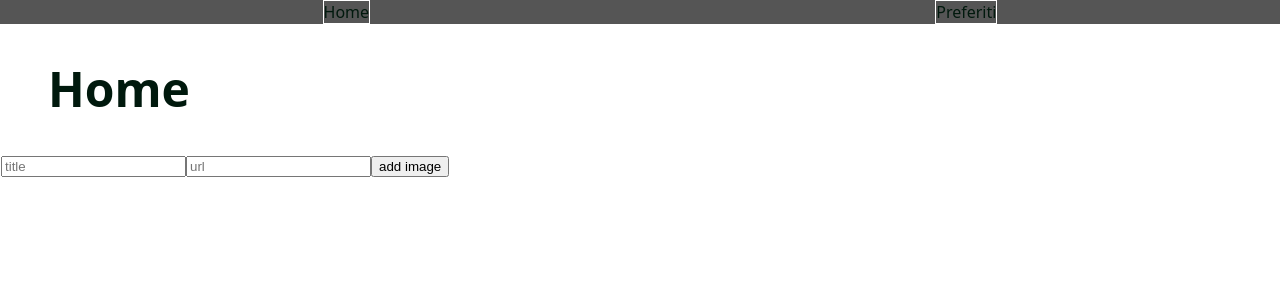
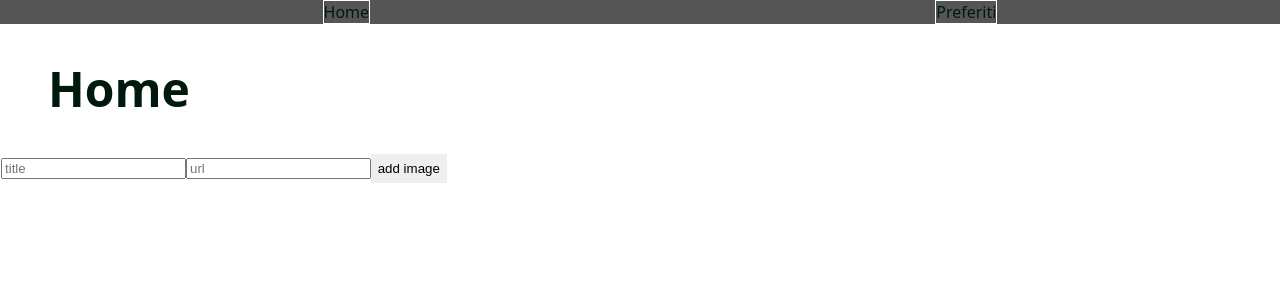
Before and after one commit to Rizaaal/gallery-app, a React (Create React App) app: page / in a window 1280 px wide. Both pictures are taken after a click on the item "Home". Shown: the top 300 px of the page. Built offline with nearby package versions, Linux system fonts and the light colour scheme.

Commit message:
feat(style): added StyledButton styled component on button.tsx

```diff
--- a/src/components/Button.tsx
+++ b/src/components/Button.tsx
@@ -1,14 +1,20 @@
 import styled from "styled-components";
 
-// const StyledButton = styled.button`
+const StyledButton = styled.button`
+    border: none;
+    padding: .5em;
 
-// `
+    &:hover {
+        cursor: pointer;
+        background: #999;
+    }
+`
 
 function Button(props: ButtonProps): JSX.Element {
     return (
-        <button onClick={props.onClick}>
+        <StyledButton onClick={props.onClick}>
             {props.children ? props.children : "Click"}
-        </button>
+        </StyledButton>
     );
 }
 
```
